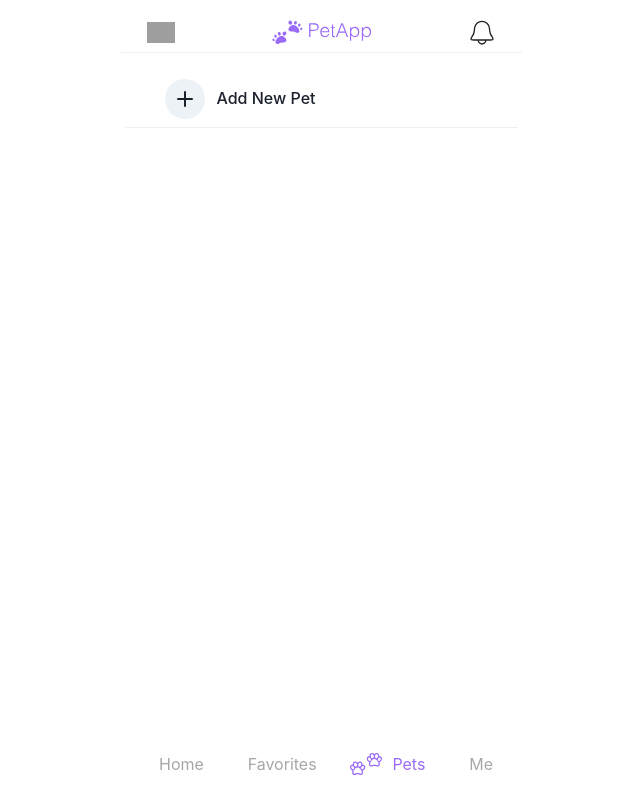
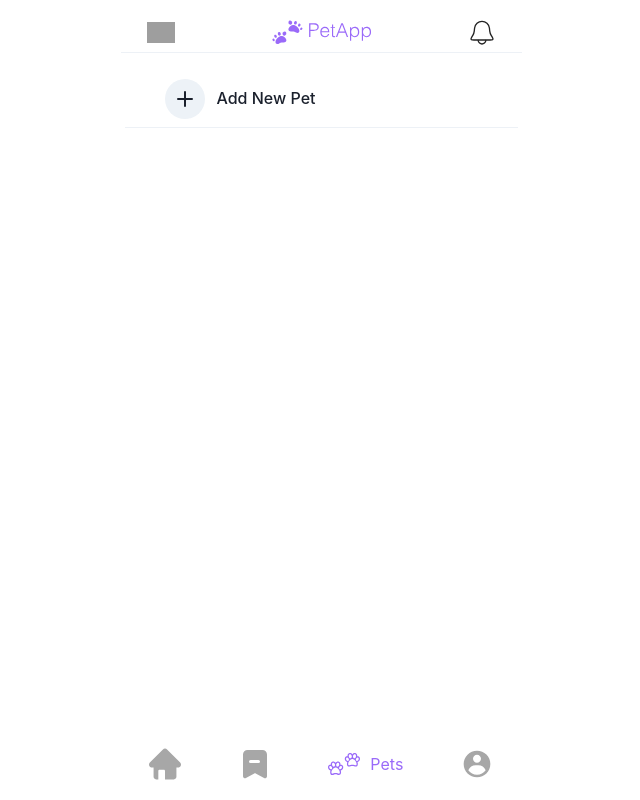
Before and after one commit to Sergushin/petapp, a Next.js app: page /pets in a window 1280 px wide. Shown: the whole page, without its empty margins (319-959 px from the left). Built offline with nearby package versions, Linux system fonts and the light colour scheme; grey boxes are pictures that could not be loaded.

Commit message:
fix footer

```diff
--- a/src/components/Footer.js
+++ b/src/components/Footer.js
@@ -1,6 +1,5 @@
-import { Box, Center, Flex, } from "@chakra-ui/react";
+import { Box, Center, Flex, Icon } from "@chakra-ui/react";
 import Link from "next/link";
-import Image from "next/image";
 import { useRouter } from "next/router";
 import { motion } from "framer-motion";
 
@@ -17,23 +16,78 @@ const Footer = () => {
         {
             name: 'Home',
             link: `/home/${category}`,
-            icon: <Image src={'/Icons/home.svg'} width={'32'} height='32' alt='Icon' />
+            icon: <Icon viewBox="0 0 45.973 45.972" w={'32px'} h={'32px'} >
+                <g>
+                    <g>
+                        <path d="M44.752,20.914L25.935,2.094c-0.781-0.781-1.842-1.22-2.946-1.22c-1.105,0-2.166,0.439-2.947,1.22L1.221,20.914
+			c-1.191,1.191-1.548,2.968-0.903,4.525c0.646,1.557,2.165,2.557,3.85,2.557h2.404v13.461c0,2.013,1.607,3.642,3.621,3.642h3.203
+			V32.93c0-0.927,0.766-1.651,1.692-1.651h6.223c0.926,0,1.673,0.725,1.673,1.651v12.168h12.799c2.013,0,3.612-1.629,3.612-3.642
+			V27.996h2.411c1.685,0,3.204-1,3.85-2.557C46.3,23.882,45.944,22.106,44.752,20.914z"/>
+                    </g>
+                </g>
+            </Icon>
         },
         {
             name: 'Favorites',
             link: '/favorites',
-            icon: <Image src={'/Icons/bookmark.svg'} width={'32'} height='32' alt='Icon' />
+            icon: <Icon viewBox="0 0 16 16" w={'32px'} h={'32px'}>
+                <path fill-rule="evenodd" d="M2 3.25A2.25 2.25 0 014.25 1h7.5A2.25 2.25 0 0114 3.25v10.83a1 1 0 01-1.478.878L8.12 12.564a.25.25 0 00-.238 0l-4.403 2.394A1 1 0 012 14.08V3.25zM5.75 6a.75.75 0 000 1.5h4a.75.75 0 000-1.5h-4z" clip-rule="evenodd" />
+            </Icon>
 
         },
         {
             name: 'Pets',
             link: '/pets',
-            icon: <Image src={'/Icons/pet.svg'} width={'32'} height='32' alt='Icon' />
+            icon: <Icon viewBox="0 0 89.146 89.146" w={'32px'} h={'32px'}>
+                <g>
+                    <g>
+                        <path d="M89.102,29.135c-0.235-2.28-1.408-4.186-3.217-5.23c-0.944-0.544-2.034-0.832-3.152-0.832c-0.438,0-0.876,0.056-1.31,0.14
+                    c0.459-4.289-1.658-8.095-5.283-9.067c-0.547-0.147-1.117-0.223-1.688-0.223c-2.555,0-4.943,1.493-6.523,3.847
+                    c-1.581-2.354-3.97-3.847-6.524-3.847c-0.57,0-1.138,0.075-1.686,0.223c-3.625,0.972-5.739,4.776-5.28,9.067
+                    c-0.437-0.084-0.872-0.14-1.314-0.14c-1.115,0-2.206,0.29-3.15,0.832c-1.811,1.047-2.983,2.953-3.216,5.23
+                    c-0.194,1.887,0.267,3.912,1.305,5.702c1.32,2.293,3.374,3.873,5.596,4.421c-0.577,1.628-0.915,3.361-0.915,5.158
+                    c0,2.191,0.372,3.783,1.166,5.013c1.017,1.569,2.657,2.434,4.626,2.434c1.448,0,2.885-0.456,4.413-0.939
+                    c1.627-0.514,3.311-1.045,4.978-1.045c1.668,0,3.354,0.531,4.978,1.045c1.526,0.483,2.97,0.939,4.416,0.939
+                    c1.743,0,5.789-0.726,5.789-7.446c0-1.799-0.335-3.53-0.914-5.158c2.219-0.546,4.274-2.128,5.595-4.419
+                    C88.832,33.047,89.297,31.022,89.102,29.135z M69.826,21.936c0.81-3.018,3.232-4.99,5.411-4.406
+                    c2.181,0.584,3.291,3.504,2.483,6.521c-0.812,3.018-3.232,4.99-5.413,4.406C70.13,27.873,69.017,24.954,69.826,21.936z
+                     M60.629,17.527c2.183-0.584,4.605,1.39,5.413,4.406c0.808,3.018-0.304,5.938-2.484,6.522c-2.179,0.583-4.604-1.391-5.41-4.406
+                    C57.337,21.034,58.448,18.111,60.629,17.527z M51.104,33.086c-1.383-2.394-1.104-5.148,0.632-6.147
+                    c1.735-1,4.256,0.132,5.639,2.53c1.385,2.394,1.104,5.147-0.63,6.147C55.011,36.615,52.487,35.483,51.104,33.086z M67.933,46.373
+                    c-6.45,0-11.679,5.574-11.679-1.957c0-7.531,7.491-13.64,11.679-13.637c4.188,0.003,11.68,6.106,11.68,13.637
+                    C79.612,51.947,74.386,46.373,67.933,46.373z M84.763,33.086c-1.383,2.396-3.907,3.529-5.642,2.53
+                    c-1.73-1-2.009-3.751-0.627-6.147c1.383-2.397,3.905-3.53,5.639-2.53C85.866,27.938,86.145,30.693,84.763,33.086z"/>
+                        <path d="M39.171,47.263c-0.943-0.545-2.035-0.832-3.151-0.832c-0.439,0-0.876,0.056-1.311,0.14
+                    c0.458-4.288-1.658-8.095-5.283-9.067c-0.547-0.147-1.117-0.222-1.687-0.222c-2.555,0-4.943,1.493-6.524,3.847
+                    c-1.582-2.354-3.969-3.847-6.524-3.847c-0.57,0-1.137,0.075-1.687,0.222c-3.625,0.972-5.739,4.776-5.281,9.067
+                    c-0.435-0.084-0.872-0.14-1.313-0.14c-1.116,0-2.206,0.289-3.151,0.832c-1.81,1.045-2.982,2.952-3.216,5.229
+                    c-0.194,1.889,0.268,3.914,1.306,5.702c1.32,2.295,3.373,3.874,5.594,4.421c-0.572,1.629-0.909,3.362-0.909,5.16
+                    c0,2.192,0.372,3.786,1.166,5.014c1.016,1.569,2.659,2.434,4.625,2.434c1.449,0,2.887-0.456,4.415-0.939
+                    c1.625-0.514,3.31-1.047,4.978-1.047s3.352,0.533,4.977,1.047c1.526,0.483,2.969,0.939,4.415,0.939
+                    c1.743,0,5.791-0.728,5.791-7.447c0-1.798-0.336-3.529-0.916-5.155c2.219-0.548,4.274-2.131,5.596-4.421
+                    c1.035-1.793,1.5-3.816,1.306-5.702C42.153,50.215,40.981,48.308,39.171,47.263z M23.11,45.293
+                    c0.811-3.018,3.232-4.99,5.412-4.406c2.18,0.584,3.292,3.504,2.483,6.522c-0.811,3.018-3.232,4.99-5.412,4.406
+                    C23.413,51.233,22.301,48.313,23.11,45.293z M13.914,40.886c2.182-0.584,4.604,1.39,5.412,4.406
+                    c0.809,3.017-0.304,5.937-2.483,6.521c-2.18,0.584-4.604-1.39-5.412-4.405C10.622,44.392,11.732,41.469,13.914,40.886z
+                     M4.388,56.445c-1.382-2.393-1.105-5.148,0.63-6.147s4.257,0.132,5.639,2.529c1.384,2.394,1.105,5.148-0.628,6.147
+                    C8.295,59.973,5.771,58.842,4.388,56.445z M21.218,69.732c-6.452,0-11.679,5.572-11.679-1.957c0-7.532,7.491-13.641,11.679-13.639
+                    s11.679,6.106,11.679,13.639C32.897,75.304,27.67,69.732,21.218,69.732z M38.047,56.445c-1.383,2.397-3.907,3.528-5.641,2.529
+                    c-1.731-0.999-2.011-3.75-0.628-6.147s3.905-3.528,5.639-2.529C39.149,51.296,39.43,54.052,38.047,56.445z"/>
+                    </g>
+                </g></Icon>
         },
         {
             name: 'Me',
             link: '/user',
-            icon: <Image src={'/Icons/user.svg'} width={'32'} height='32' alt='Icon' />
+            icon: <Icon viewBox="0 0 512 512" w={'32px'} h={'32px'}>
+                <g id="Page-1" stroke="none" stroke-width="1" >
+                    <g id="drop"  transform="translate(42.666667, 42.666667)">
+                        <path d="M213.333333,3.55271368e-14 C269.912851,3.55271368e-14 324.175019,22.4761259 364.18278,62.4838867 C404.190541,102.491647 426.666667,156.753816 426.666667,213.333333 C426.666667,331.15408 331.15408,426.666667 213.333333,426.666667 C95.5125867,426.666667 2.84217094e-14,331.15408 2.84217094e-14,213.333333 C2.84217094e-14,95.5125867 95.5125867,3.55271368e-14 213.333333,3.55271368e-14 Z M234.666667,234.666667 L192,234.666667 C139.18529,234.666667 93.8415802,266.653822 74.285337,312.314895 C105.229171,355.70638 155.977088,384 213.333333,384 C270.689579,384 321.437496,355.70638 352.381644,312.31198 C332.825087,266.653822 287.481377,234.666667 234.666667,234.666667 L234.666667,234.666667 Z M213.333333,64 C177.987109,64 149.333333,92.653776 149.333333,128 C149.333333,163.346224 177.987109,192 213.333333,192 C248.679557,192 277.333333,163.346224 277.333333,128 C277.333333,92.653776 248.679557,64 213.333333,64 Z" id="Combined-Shape">
+
+                        </path>
+                    </g>
+                </g>
+            </Icon>
 
         },
 
@@ -44,14 +98,14 @@ const Footer = () => {
 
 
     const linkVar = {
-        hidden: { color: '#A7A7A7' },
+        hidden: { color: '#A7A7A7'},
         enter: { color: '#9A6AF9' },
-        exit: { color: '#A7A7A7' },
+        exit: { color: '#A7A7A7'},
     }
     const iconVar = {
-        hidden: { scale:'0.2' },
-        enter: { scale:'1' },
-        exit: { scale:'0.2' },
+        hidden: { opacity: 0,marginLeft:'0px',color: '#A7A7A7' },
+        enter: { opacity: 1,marginLeft:'10px',color: '#9A6AF9' },
+        exit: { opacity:0,marginLeft:'0px',color: '#A7A7A7'}
     }
 
 
@@ -77,21 +131,21 @@ const Footer = () => {
                                     <Flex
                                         as={motion.div}
                                         variants={linkVar} // Pass the variant object into Framer Motion
-                                        initial="hidden" // Set the initial state to variants.hidden
-                                        animate={asPath === item.link ? 'enter' : '#A7A7A7'} // Animated state to variants.enter
-                                        exit="exit" // Exit state (used later) to variants.exit
                                         alignItems={'center'}
-                                        gap='10px'
                                     >
+                                        <Box fill={asPath===item.link ? '#9A6AF9':'#A7A7A7'}>
+                                            {item.icon}
+                                        </Box>
+                                        <Box
 
-                                        <Box
                                             as={motion.div}
-                                            variants={iconVar} // Pass the variant object into Framer Motion
+                                            variants={iconVar}
                                             initial="hidden" // Set the initial state to variants.hidden
-                                            animate={asPath === item.link ? 'enter' : 'hidden'} // Animated state to variants.enter
+                                            animate={asPath === item.link ? 'enter' : 'hidden'}
                                             exit="exit" // Exit state (used later) to variants.exit
-                                            transition={'all 0.6s ease'}
-                                        >{asPath === item.link ? item.icon : ''}</Box>{item.name}
+                                            transition={'all 0.6s ease'}>
+                                                {asPath === item.link ? item.name : ''}
+                                        </Box>
                                     </Flex>
                                 </Link>
                         )
```
